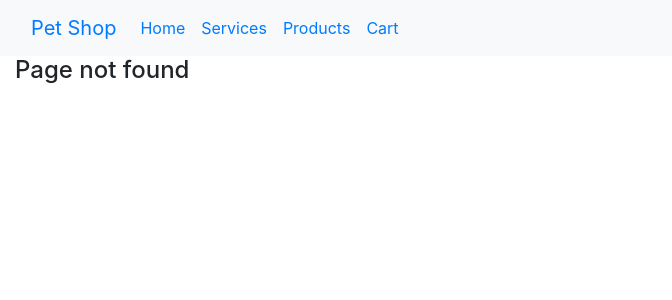
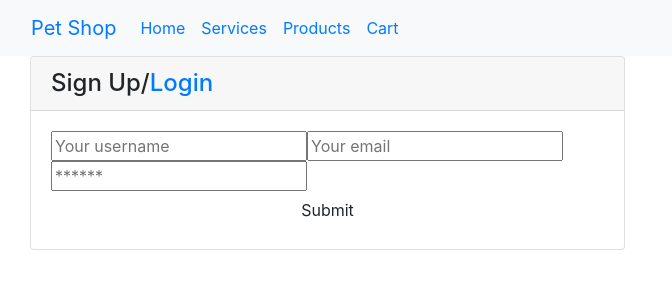
Before and after one commit to easmsm/final-project-ecommerce-site, a React (Create React App) app in the folder client/: page /signup in a window 1280 px wide. Before the commit this address had no page. Shown: the top 300 px of the page, without its empty margins (0-672 px from the left). Built offline with nearby package versions, Linux system fonts and the light colour scheme.

Commit message:
login/signup page

```diff
--- a/client/src/App.jsx
+++ b/client/src/App.jsx
@@ -2,6 +2,7 @@ import React from "react";
 import NavBar from "./NavBar";
 import Dashboard from "./Dashboard";
 import Login from "./Login";
+import Signup from "./Signup";
 import ShoppingCart from "./ShoppingCart";
 import CustomersList from "./CustomersList";
 import { setContext } from '@apollo/client/link/context';
@@ -37,8 +38,12 @@ function App() {
           <NavBar />
           <div className="container-fluid">
             <Routes>
-              <Route path="/" element={<Login />} />
-              <Route path="/dashboard" element={<Dashboard/>} />
+              <Route path="/login" element={<Login />} />
+              <Route path="/signup" element={<Signup />}/>
+              <Route path="/dashboard">
+                <Route path=":username" element={<Dashboard/>} />
+                <Route path="" element={<Dashboard/>} />
+              </Route>
               <Route path="/customers" element={<CustomersList/>} />
               <Route path="/cart" element={<ShoppingCart/>} />
               <Route path="*" element={<NoMatchPage/>} />
--- a/client/src/Login.jsx
+++ b/client/src/Login.jsx
@@ -1,65 +1,158 @@
-import React, { Component } from "react";
 
-//need to update with validation, SQL tie-ins
+import React, { useState } from 'react';
+import { useMutation } from '@apollo/client';
+import { LOGIN_USER } from './utils/mutations';
+import { Link } from 'react-router-dom';
+import Auth from './utils/auth';
 
-export default class Login extends React.Component {
-    constructor(props) {
-        super(props);
-        this.state = {email:"", password:"", message:""};
+const Login = (props) => {
+  const [formState, setFormState] = useState({ email: '', password: '' });
+
+  const [login, { error }] = useMutation(LOGIN_USER);
+
+  // update state based on form input changes
+  const handleChange = (event) => {
+    const { name, value } = event.target;
+
+    setFormState({
+      ...formState,
+      [name]: value,
+    });
+  };
+
+  // submit form
+  const handleFormSubmit = async (event) => {
+    event.preventDefault();
+
+    // clear form values
+    setFormState({
+      email: '',
+      password: '',
+    });
+
+    try {
+      const { data } = await login({
+        variables: { ...formState }
+      });
+
+      console.log(data);
+      Auth.login(data.login.token);
+    } catch (e) {
+      console.error(e);
     }
+  };
 
-    render() {
-        return (
-            <div className="col-lg-9">
-                <h4 className="m-1 p-2 border-bottom">Login</h4>
+  return (
+    <main className='flex-row justify-center mb-4'>
+      <div className='col-12 col-md-6'>
+        <div className='card'>
+          <h4 className='card-header'>Login/<Link to="/signup">Signup</Link></h4>
+          <div className='card-body'>
+            <form onSubmit={handleFormSubmit}>
+              <input
+                className='form-input'
+                placeholder='Your email'
+                name='email'
+                type='email'
+                id='email'
+                value={formState.email}
+                onChange={handleChange}
+              />
+              <input
+                className='form-input'
+                placeholder='******'
+                name='password'
+                type='password'
+                id='password'
+                value={formState.password}
+                onChange={handleChange}
+              />
+              <button className='btn d-block w-100' type='submit'>
+                Submit
+              </button>
+            </form>
+            {error && <div>Login failed</div>}
+          </div>
+        </div>
+      </div>
+    </main>
+  );
+};
 
-                {/* Email Starts */}
-                <div className="form-group form-row">
-                    <label className="col-lg-4">Email:</label>
-                    <input
-                    type="text"
-                    className="form-control"
-                    value={this.state.email}
-                    onChange={(event) => {this.setState({email: event.target.value})}}
-                    />
-                </div>
-                {/* Email Ends */}
-
-                {/* Password Starts */}
-                <div className="form-group form-row">
-                    <label className="col-lg-4">Password:</label>
-                    <input type="text" className="form-control" value={this.state.password} onChange={(event) => {this.setState({password: event.target.value})}} />
-                </div>
-                {/* Password Ends */}
-
-                <div className="text-right">
-                    {this.state.message}
-                    <button className="btn btn-primary m-1" onCLick={this.onLoginClick}>
-                    Login
-                    </button>
+export default Login;
 
 
-                </div>
-            </div>
-        );
-    }//end of render
 
-    //executes when the user clicks on login
-    //using temporary hardcoding dummy login - need to fix!
-    onLoginClick = () => {
-        console.log(this.state);
-        if(
-            this.state.email === "admin@test.com" &&
-            this.state.password === "admin123"
-        ){
-            //success
-            this.setState({
-            message:<span className="text-success">Successfully Logged-In</span>});
-        }else
-        {
-            //error
-            this.setState({
-                message:<span className="text-danger">Invalid Login, Please Try Again</span>});
-        }
-    }
-}
+
+
+
+
+
+
+
+
+// import React, { Component } from "react";
+
+// //need to update with validation, SQL tie-ins
+
+// export default class Login extends React.Component {
+//     constructor(props) {
+//         super(props);
+//         this.state = {email:"", password:"", message:""};
+//     }
+
+//     render() {
+//         return (
+//             <div className="col-lg-9">
+//                 <h4 className="m-1 p-2 border-bottom">Login</h4>
+
+//                 {/* Email Starts */}
+//                 <div className="form-group form-row">
+//                     <label className="col-lg-4">Email:</label>
+//                     <input
+//                     type="text"
+//                     className="form-control"
+//                     value={this.state.email}
+//                     onChange={(event) => {this.setState({email: event.target.value})}}
+//                     />
+//                 </div>
+//                 {/* Email Ends */}
+
+//                 {/* Password Starts */}
+//                 <div className="form-group form-row">
+//                     <label className="col-lg-4">Password:</label>
+//                     <input type="text" className="form-control" value={this.state.password} onChange={(event) => {this.setState({password: event.target.value})}} />
+//                 </div>
+//                 {/* Password Ends */}
+
+//                 <div className="text-right">
+//                     {this.state.message}
+//                     <button className="btn btn-primary m-1" onCLick={this.onLoginClick}>
+//                     Login
+//                     </button>
+
+
+//                 </div>
+//             </div>
+//         );
+//     }//end of render
+
+//     //executes when the user clicks on login
+//     //using temporary hardcoding dummy login - need to fix!
+//     onLoginClick = () => {
+//         console.log(this.state);
+//         if(
+//             this.state.email === "admin@test.com" &&
+//             this.state.password === "admin123"
+//         ){
+//             //success
+//             this.setState({
+//             message:<span className="text-success">Successfully Logged-In</span>});
+//         }else
+//         {
+//             //error
+//             this.setState({
+//                 message:<span className="text-danger">Invalid Login, Please Try Again</span>});
+//         }
+//     }
+// }
--- /dev/null
+++ b/client/src/Signup.jsx
@@ -0,0 +1,85 @@
+import React, { useState } from 'react';
+import { useMutation } from '@apollo/client';
+import { ADD_USER } from './utils/mutations';
+import { Link } from 'react-router-dom';
+import Auth from './utils/auth';
+
+const Signup = () => {
+  const [formState, setFormState] = useState({ username: '', email: '', password: '' });
+
+  const [addUser, { error }] = useMutation(ADD_USER);
+
+  // update state based on form input changes
+  const handleChange = (event) => {
+    const { name, value } = event.target;
+
+    setFormState({
+      ...formState,
+      [name]: value,
+    });
+  };
+
+  // submit form
+  const handleFormSubmit = async (event) => {
+    event.preventDefault();
+
+  // use try/catch instead of promises to handle errors
+  try {
+    // execute addUser mutation and pass in variable data from form
+    const { data } = await addUser({
+      variables: { ...formState }
+    });
+    console.log(data);
+    Auth.login(data.addUser.token);
+  } catch (e) {
+    console.error(e);
+      }
+  };
+
+  return (
+    <main className='flex-row justify-center mb-4'>
+      <div className='col-12 col-md-6'>
+        <div className='card'>
+          <h4 className='card-header'>Sign Up/<Link to="/login">Login</Link></h4>
+          <div className='card-body'>
+            <form onSubmit={handleFormSubmit}>
+              <input
+                className='form-input'
+                placeholder='Your username'
+                name='username'
+                type='username'
+                id='username'
+                value={formState.username}
+                onChange={handleChange}
+              />
+              <input
+                className='form-input'
+                placeholder='Your email'
+                name='email'
+                type='email'
+                id='email'
+                value={formState.email}
+                onChange={handleChange}
+              />
+              <input
+                className='form-input'
+                placeholder='******'
+                name='password'
+                type='password'
+                id='password'
+                value={formState.password}
+                onChange={handleChange}
+              />
+              <button className='btn d-block w-100' type='submit'>
+                Submit
+              </button>
+            </form>
+              {error && <div>Sign up failed</div>}
+          </div>
+        </div>
+      </div>
+    </main>
+  );
+};
+
+export default Signup;
```
Also changed, not shown: client/src/utils/auth.js (renamed from client/utils/auth.js), client/src/utils/mutations.js (renamed from client/utils/mutations.js), client/src/utils/queries.js (renamed from client/utils/queries.js).
